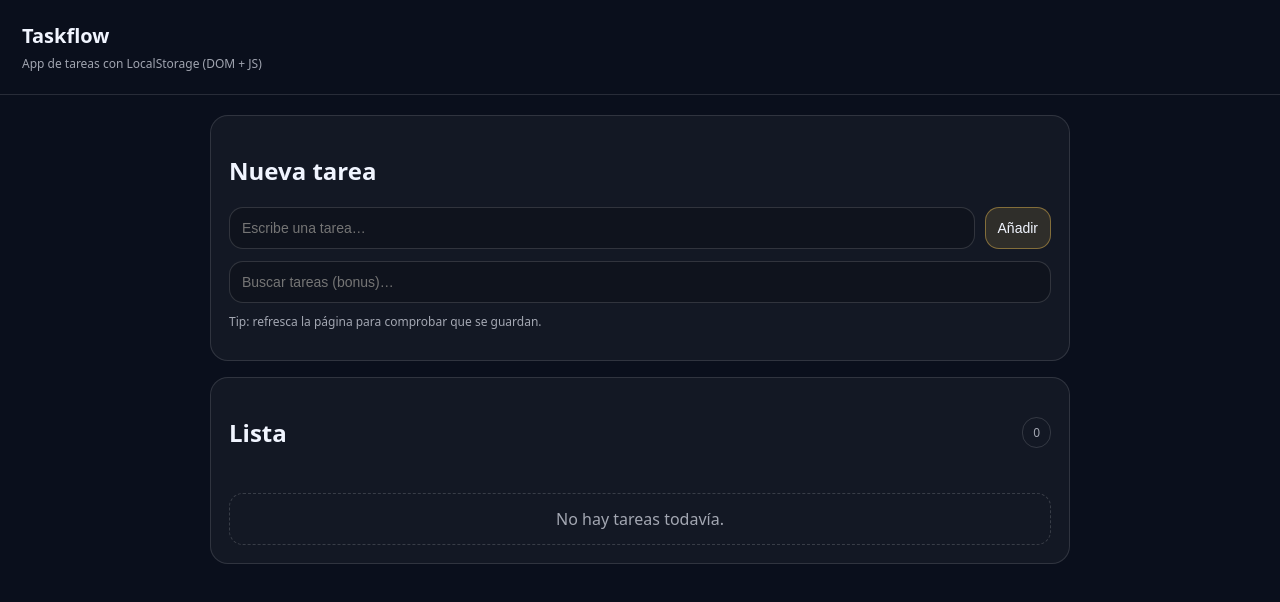
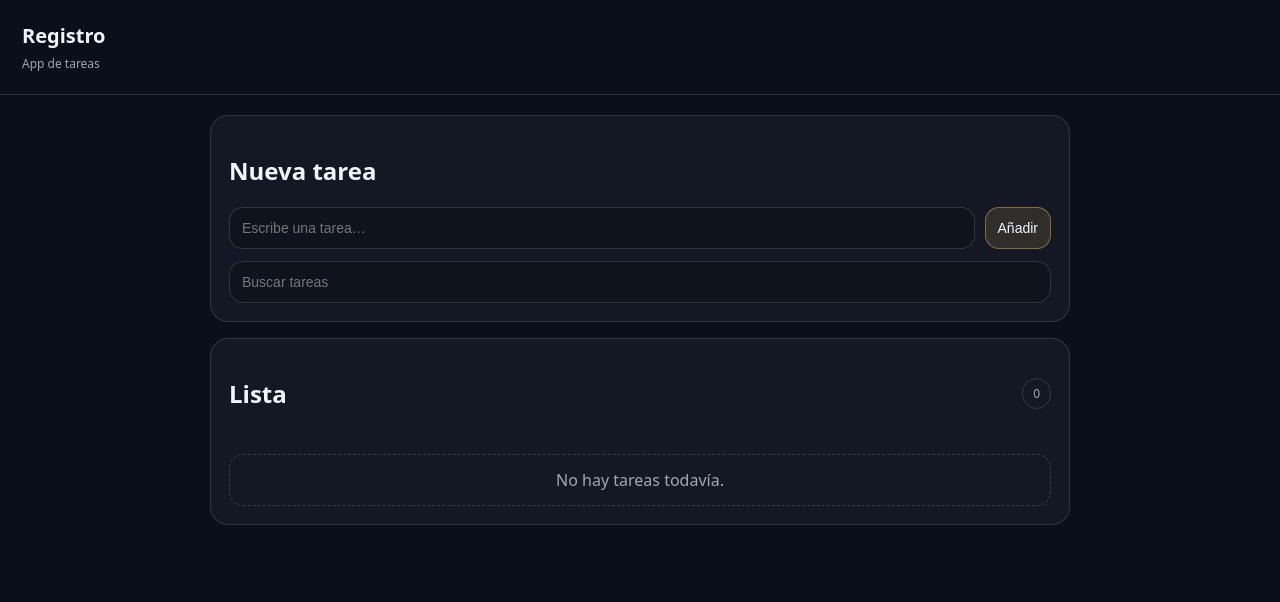
Before and after one commit to AdriSantosVera/taskflow-project, a plain HTML site: page automation-ai-dashboard/apps/taskflow-registro/index.html in a window 1280 px wide. Drawn offline with Linux system fonts and the light colour scheme.

Commit message:
Add taskflow-registro app

```diff
--- a/automation-ai-dashboard/apps/taskflow-registro/index.html
+++ b/automation-ai-dashboard/apps/taskflow-registro/index.html
@@ -3,14 +3,14 @@
 <head>
   <meta charset="UTF-8" />
   <meta name="viewport" content="width=device-width, initial-scale=1.0" />
-  <title>Taskflow — Interactividad</title>
+  <title>Registro — Interactividad</title>
   <link rel="stylesheet" href="styles.css" />
 </head>
 
 <body>
   <header class="top">
-    <h1>Taskflow</h1>
-    <p>App de tareas con LocalStorage (DOM + JS)</p>
+    <h1>Registro</h1>
+    <p>App de tareas </p>
   </header>
 
   <main class="wrap">
@@ -29,16 +29,15 @@
         <button type="submit">Añadir</button>
       </form>
 
-      <!-- Bonus -->
+      <!-- Busqueda -->
       <input
         id="searchInput"
         class="search"
         type="text"
-        placeholder="Buscar tareas (bonus)…"
+        placeholder="Buscar tareas "
         autocomplete="off"
       />
 
-      <p id="hint" class="hint">Tip: refresca la página para comprobar que se guardan.</p>
     </section>
 
     <!-- Lista (DOM) -->
```
